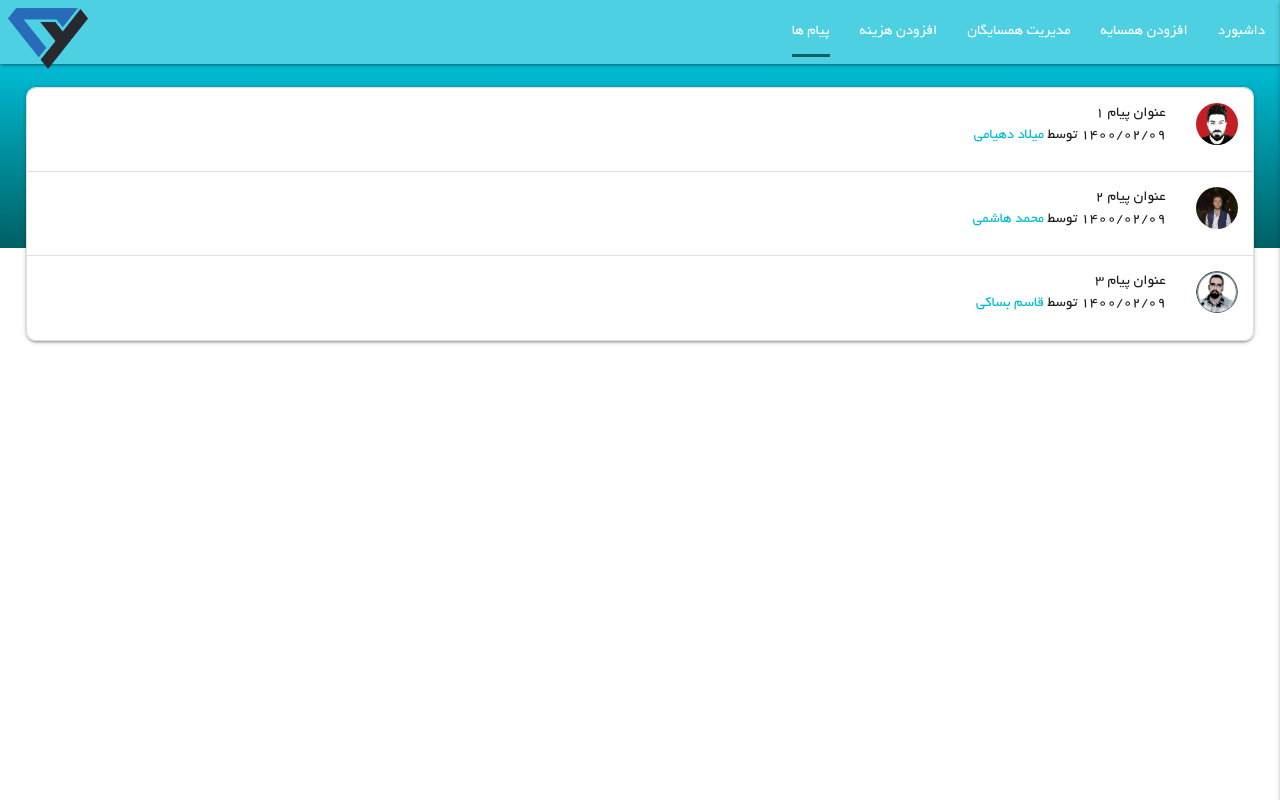
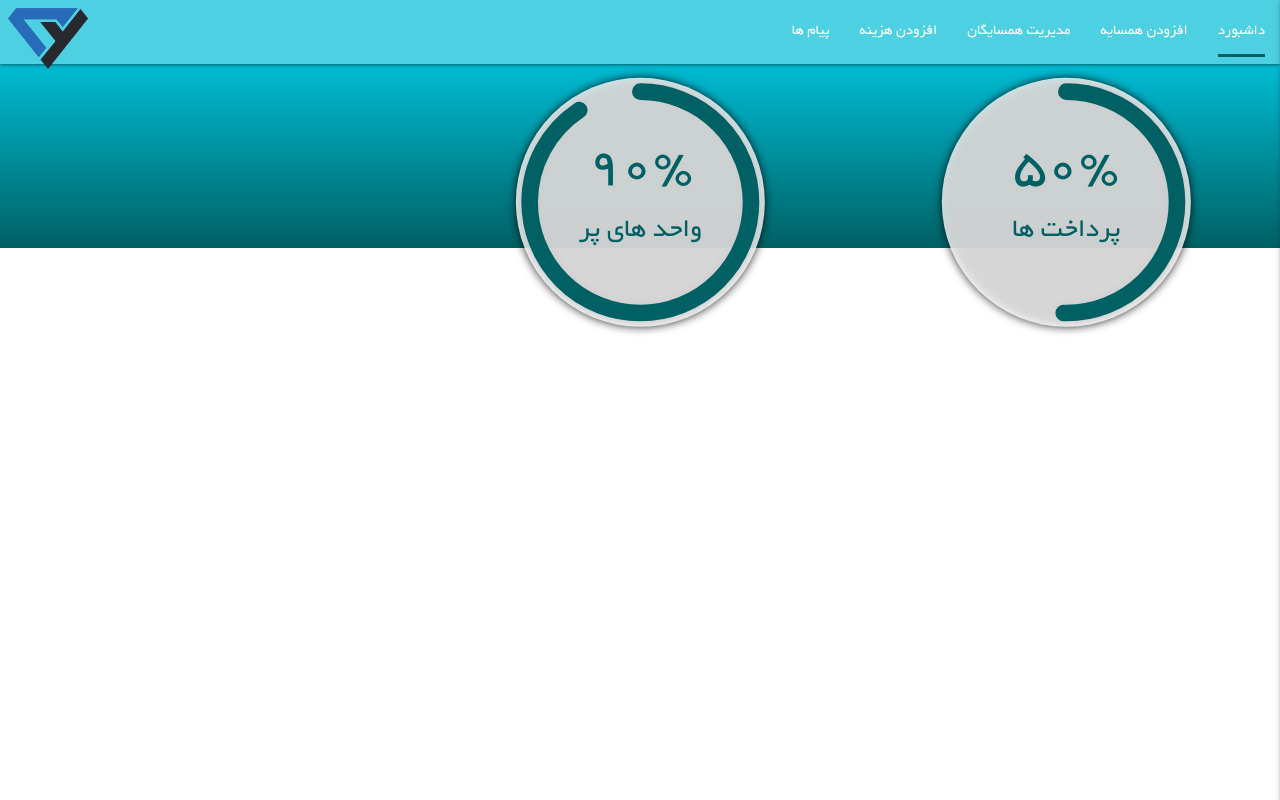
Before and after one commit to qasemB/materialize-project1, a plain HTML site: page index.html in a window 1280 px wide. Drawn offline with Linux system fonts and the light colour scheme.

Commit message:
part #16

```diff
--- a/index.html
+++ b/index.html
@@ -20,11 +20,11 @@
           </a>
           <a href="#" data-target="mobile-demo" class="sidenav-trigger"><i class="fas fa-bars"></i></a>
           <ul class="navbar_ul right hide-on-med-and-down main_ul_navbar">
-            <li class="tab"><a class="menu_links_desktop" href="#content1">داشبورد</a></li>
+            <li class="tab"><a class="menu_links_desktop active" href="#content1">داشبورد</a></li>
             <li class="tab"><a class="menu_links_desktop" href="#content2">افزودن همسایه</a></li>
             <li class="tab"><a class="menu_links_desktop " href="#content3">مدیریت همسایگان</a></li>
             <li class="tab"><a class="menu_links_desktop" href="#content4">افزودن هزینه</a></li>
-            <li class="tab"><a class="menu_links_desktop active" href="#content5">پیام ها</a></li>
+            <li class="tab"><a class="menu_links_desktop" href="#content5">پیام ها</a></li>
           </ul>
         </nav>
       </div>
@@ -53,7 +53,7 @@
 
 
     <!-- dashboard --------------- -->
-       <div id="content1" class="item_content">
+       <div id="content1" class="item_content active">
          <div class="row">
 
 
@@ -398,10 +398,6 @@
 
 
 
-
-
-
-
     <!-- add coasts ------------------ -->
     <div id="content4" class="item_content purple">
       <div class="row p_1">
@@ -520,13 +516,7 @@
 
 
 
-
-
-
-
-
-
-       <div id="content5" class="item_content green active">
+    <div id="content5" class="item_content green">
     <div class="row p_1">
       <div class="col s12">
         <ul class="collapsible collection main_list_messages">
```
Lines whose indentation alone changed are shown as unchanged.
